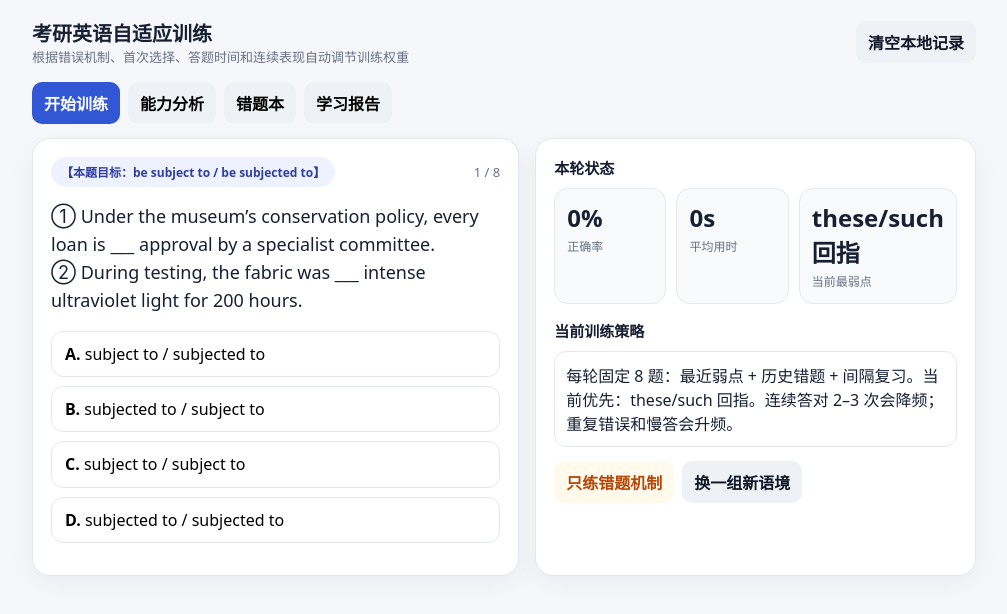
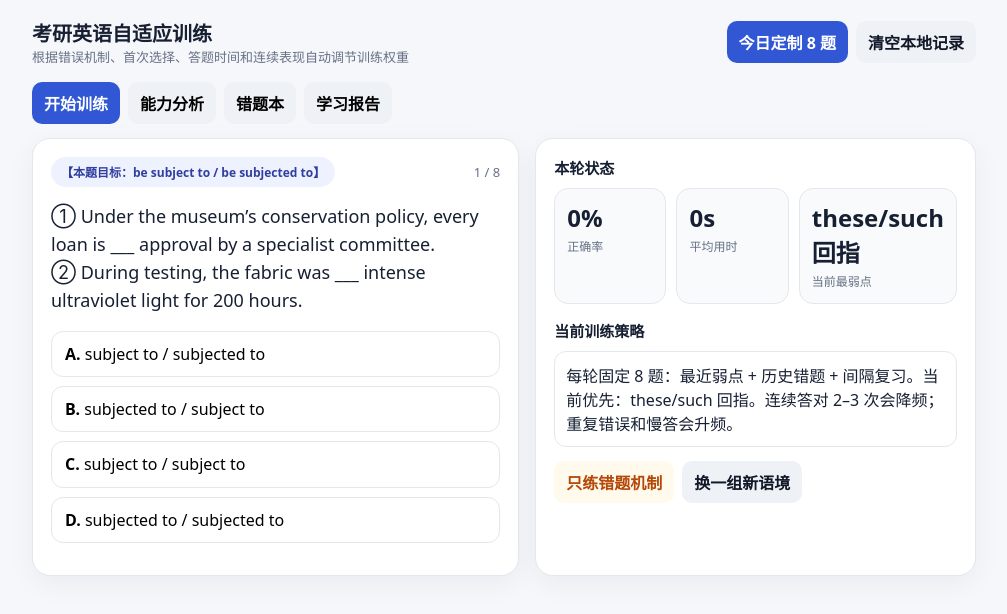
Before and after one commit to pkppkqbobs/kaoyan-english-trainer, a plain HTML site: page index.html in a window 1280 px wide. Shown: the whole page, without its empty margins (136-1143 px from the left). Drawn offline with Linux system fonts and the light colour scheme.

Commit message:
Link personalized daily review

```diff
--- a/index.html
+++ b/index.html
@@ -20,7 +20,7 @@ button{font:inherit}.app{max-width:980px;margin:auto;padding:18px}.top{display:f
 </head>
 <body>
 <div class="app">
-  <div class="top"><div><div class="brand">考研英语自适应训练</div><div class="sub">根据错误机制、首次选择、答题时间和连续表现自动调节训练权重</div></div><button class="btn secondary" id="resetAll">清空本地记录</button></div>
+  <div class="top"><div><div class="brand">考研英语自适应训练</div><div class="sub">根据错误机制、首次选择、答题时间和连续表现自动调节训练权重</div></div><div class="actions" style="margin-top:0"><a class="btn primary" style="text-decoration:none" href="./today.html">今日定制 8 题</a><button class="btn secondary" id="resetAll">清空本地记录</button></div></div>
   <div class="tabs">
     <button class="tab active" data-page="train">开始训练</button>
     <button class="tab" data-page="analysis">能力分析</button>
```
